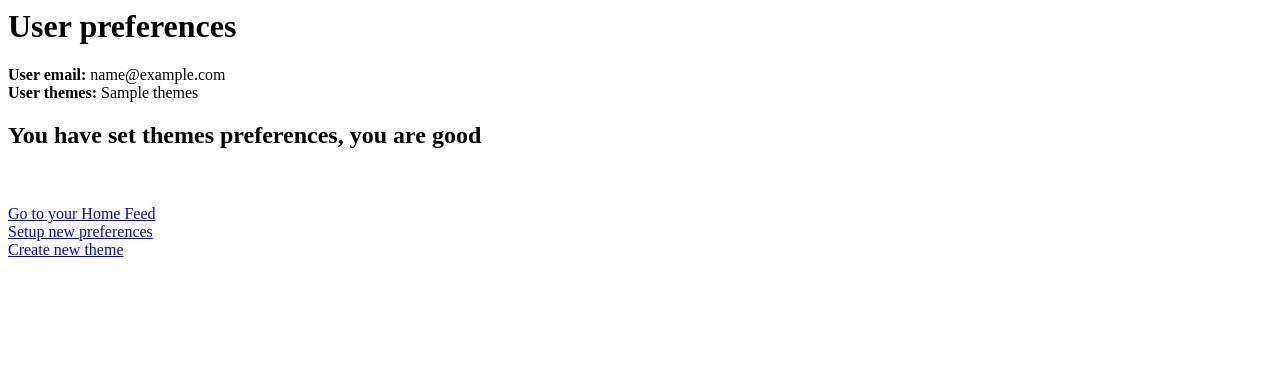
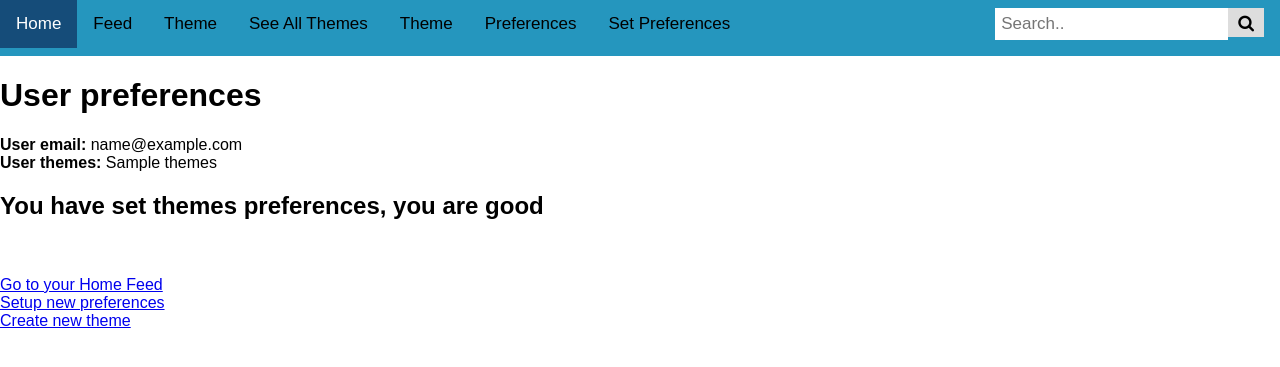
Before and after one commit to ankitguptaswe/APAD-Vaccination-Reviews, a Flask app: template templates/preferences.html in a window 1280 px wide. Shown: the top 367 px of the page. Run offline with Flask 2, Linux system fonts and the light colour scheme; the template is opened without the code that fills it: most values are stand-ins (such as "Sample title", 1, 10 or a date in 2020).

Commit message:
create-theme and prepreferences changed

```diff
--- a/templates/create_theme.html
+++ b/templates/create_theme.html
@@ -6,6 +6,8 @@
     <style>
 * {box-sizing: border-box;}
     </style>
+
+</head>
 
 <body>
 
--- a/templates/preferences.html
+++ b/templates/preferences.html
@@ -1,6 +1,32 @@
 <html>
+<head>
+<link rel="stylesheet" href="https://cdnjs.cloudflare.com/ajax/libs/font-awesome/4.7.0/css/font-awesome.min.css">
+<link href="alternatesearchstyle.css" rel="stylesheet" type="text/css"/>
+    <style>
+* {box-sizing: border-box;}
+    </style>
+</head>
+<body>
 
-<body>
+<div class="topnav">
+  <a class="active" href="#home">Home</a>
+  <a href="#Feed">Feed</a>
+  <a href="#Create Theme">Theme</a>
+  <a href="#See All Themes">See All Themes</a>
+  <a href="#Themes">Theme</a>
+  <a href="#Preferences">Preferences</a>
+  <a href="#Set Preferences">Set Preferences</a>
+  <div class="search-container">
+    <form action="/action_page.php">
+      <input type="text" placeholder="Search.." name="search">
+      <button type="submit"><i class="fa fa-search"></i></button>
+    </form>
+  </div>
+</div>
+
+
+
+<div class = "preferences">
   <h1>User preferences</h1>
   <b>User email: </b>  {{details['email']}}
     <br>
@@ -17,6 +43,16 @@
   <a href="{{ url_for('preferences_set') }}">Setup new preferences</a><br>
   <a href="{{ url_for('create_theme') }}">Create new theme</a>
 
+</div>
+
 </body>
 
 </html>
+
+
+<style>
+  .preferences {
+
+  margin: auto;
+
+  }
```
